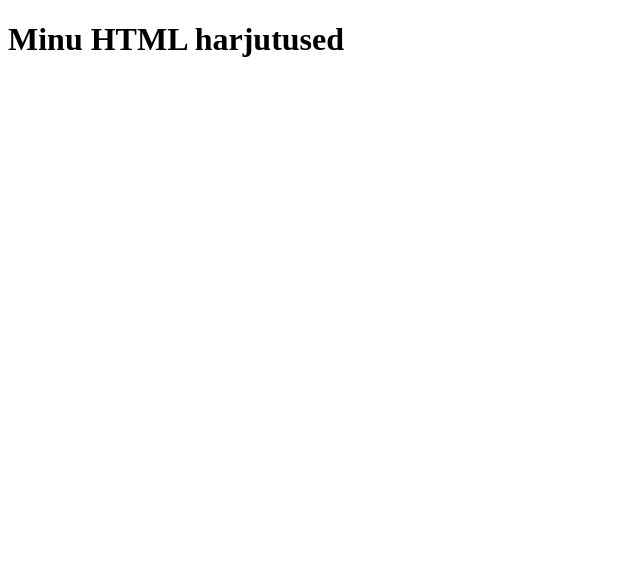
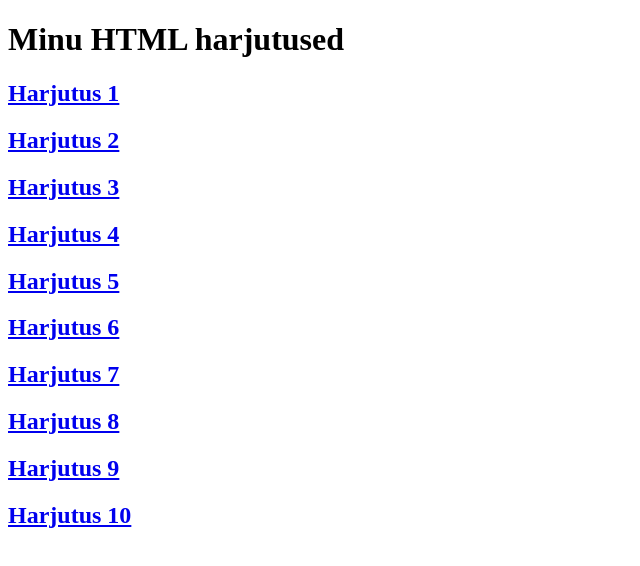
Before and after one commit to kassu09/HTML5, a plain HTML site: page index.html in a window 1280 px wide. Shown: the whole page, without its empty margins (0-640 px from the left). Drawn offline with Linux system fonts and the light colour scheme.

Commit message:
Update index.html

```diff
--- a/index.html
+++ b/index.html
@@ -7,5 +7,15 @@
 </head>
 <body>
     <h1>Minu HTML harjutused</h1>
+<h2><a href="index.html">Harjutus 1</a> </h2>
+   <h2><a href="yl02.html">Harjutus 2</a> </h2>
+   <h2><a href="yl03.html">Harjutus 3</a> </h2>
+   <h2><a href="yl04.html">Harjutus 4</a> </h2>
+   <h2><a href="yl05.html">Harjutus 5</a> </h2>
+   <h2><a href="yl06.html">Harjutus 6</a> </h2>
+   <h2><a href="yl07.html">Harjutus 7</a> </h2>
+   <h2><a href="yl08.html">Harjutus 8</a> </h2>
+   <h2><a href="yl09.html">Harjutus 9</a> </h2>
+   <h2><a href="yl10.html">Harjutus 10</a> </h2>
 </body>
 </html>
```
